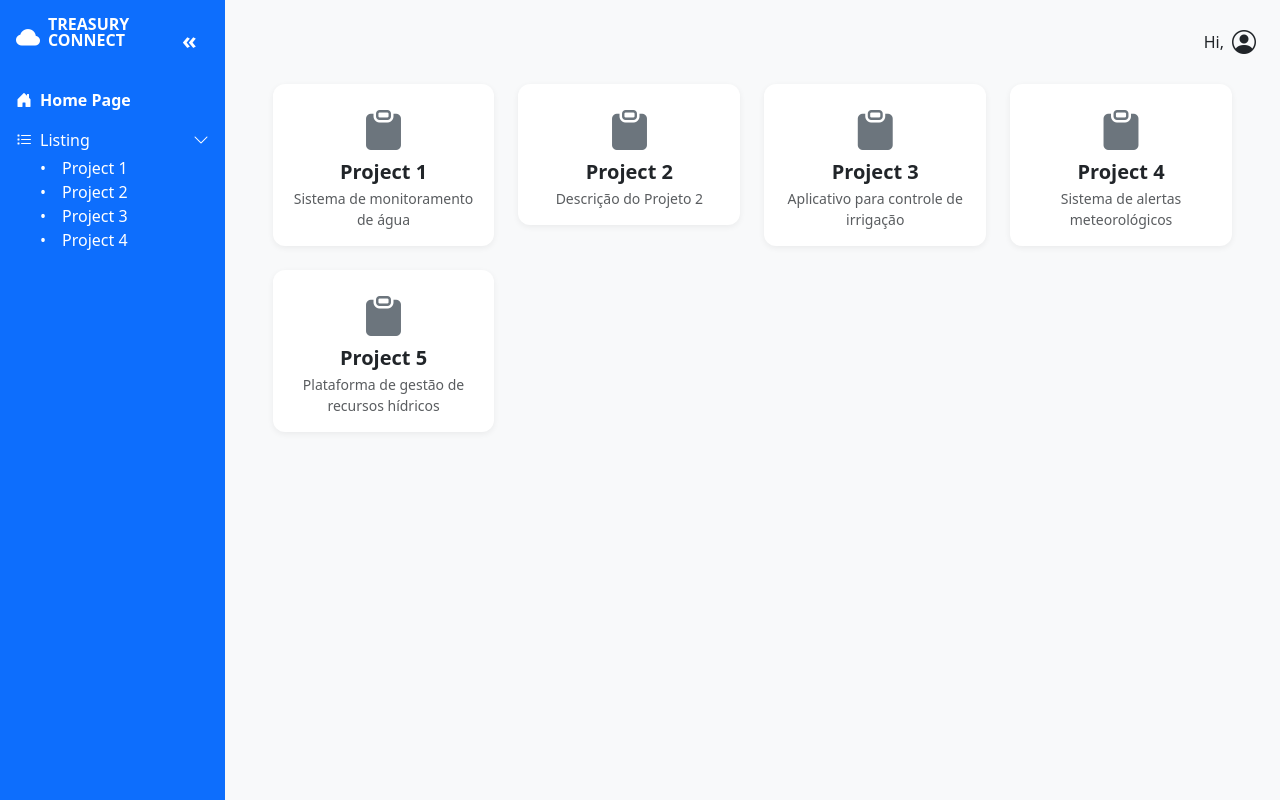
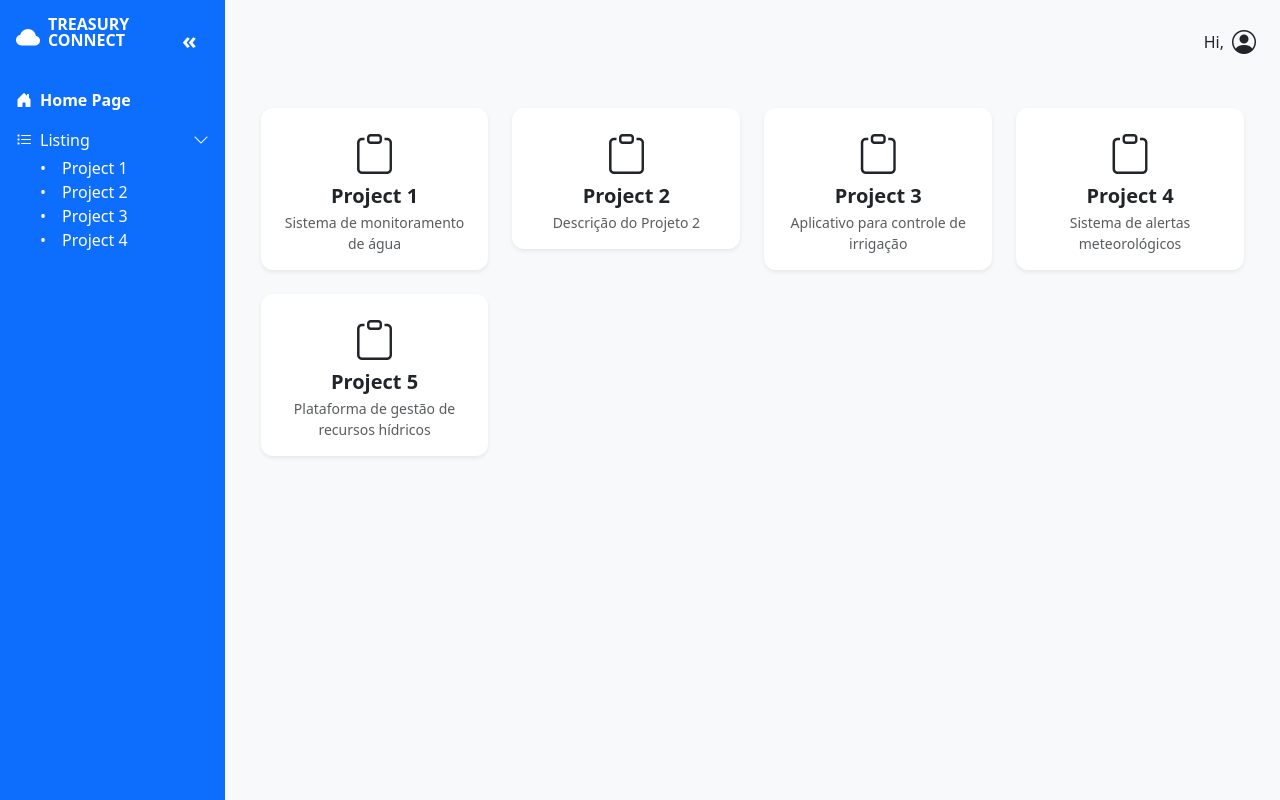
Before and after one commit to treasury-playground/frontend-modelo, an Angular app: page /home in a window 1280 px wide. Built offline with nearby package versions, Linux system fonts and the light colour scheme; no server answers; data requests are answered from the project's data file.

Commit message:
deixando mais parecido com o figma

```diff
--- a/src/app/pages/home/home.component.html
+++ b/src/app/pages/home/home.component.html
@@ -1,24 +1,25 @@
-<div class="container px-4">
+<div class="container py-4">
   <div class="row row-cols-1 row-cols-md-4 g-4">
     <div class="col" *ngFor="let project of filteredProjects">
-      <div class="card project-card text-center">
+      <div class="card project-card text-center shadow-sm">
         <div class="card-body">
-          <i class="bi bi-clipboard-fill fs-1 mb-2 text-secondary"></i>
-          <h5 class="card-title mb-1 fw-semibold">{{ project.name }}</h5>
+          <i class="bi bi-clipboard fs-1 mb-3 text-dark"></i>
+          <h5 class="card-title fw-semibold mb-1">{{ project.name }}</h5>
           <p class="card-text text-muted small">{{ project.description }}</p>
         </div>
       </div>
     </div>
   </div>
 
-  <div class="row mt-4" *ngIf="userType === 'teacher'">
+  <div class="row mt-4">
     <div class="col-12">
       <button
-        class="add-card btn d-flex align-items-center justify-content-center shadow-sm w-100"
+        *ngIf="userType === 'teacher'"
+        class="btn add-card d-flex align-items-center justify-content-center w-100"
         (click)="openModal()"
       >
         <i class="bi bi-plus-lg me-2"></i>
-        <span>Add New Project</span>
+        <span>Adicionar novo projeto</span>
       </button>
     </div>
   </div>
--- a/src/app/pages/home/home.component.ts
+++ b/src/app/pages/home/home.component.ts
@@ -67,7 +67,7 @@ export class HomeComponent {
           if (index !== -1) {
             this.projects[index] = updatedProject;
           }
-          this.updateUserProjects(); // Atualiza os projetos do usuário
+          this.updateUserProjects();
           this.closeModal();
         },
         error: (error) => {
@@ -78,7 +78,7 @@ export class HomeComponent {
       this.apiService.addProjeto(project).subscribe({
         next: (savedProject) => {
           this.projects = [savedProject, ...this.projects];
-          this.updateUserProjects(); // Atualiza os projetos do usuário
+          this.updateUserProjects();
           this.closeModal();
         },
         error: (error) => {
```
